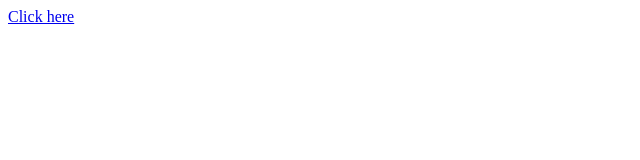
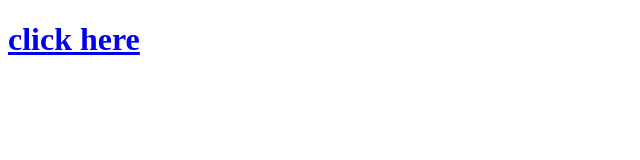
Before and after one commit to vaibhavkothari33/SoleHearted, a plain HTML site: page index.html in a window 1280 px wide. Shown: the whole page, without its empty margins (0-640 px from the left). Drawn offline with Linux system fonts and the light colour scheme.

Commit message:
more changes

```diff
--- a/index.html
+++ b/index.html
@@ -6,7 +6,8 @@
     <title>Document</title>
 </head>
 <body>
-    <a href="../SoleHearted01/dist/new.html">Click here</a><h1></h1>
+
+    <a href="../dist/new.html"><h1>click here</h1></a>
 
 </body>
 </html>
```
